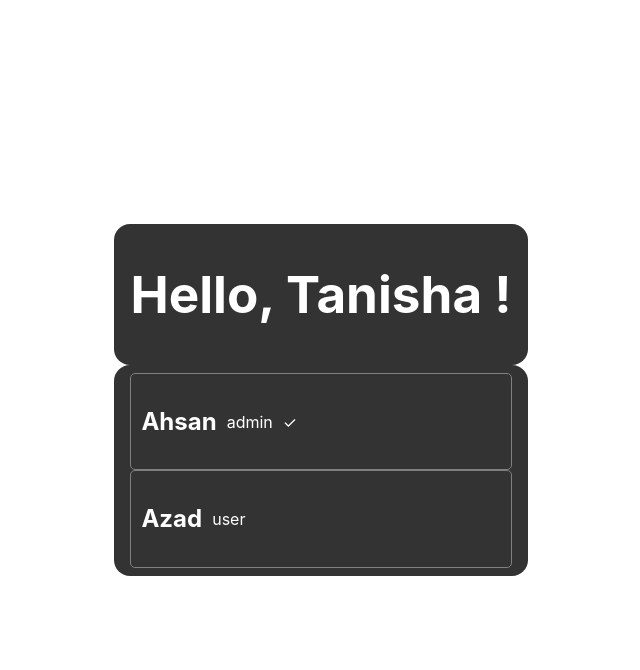
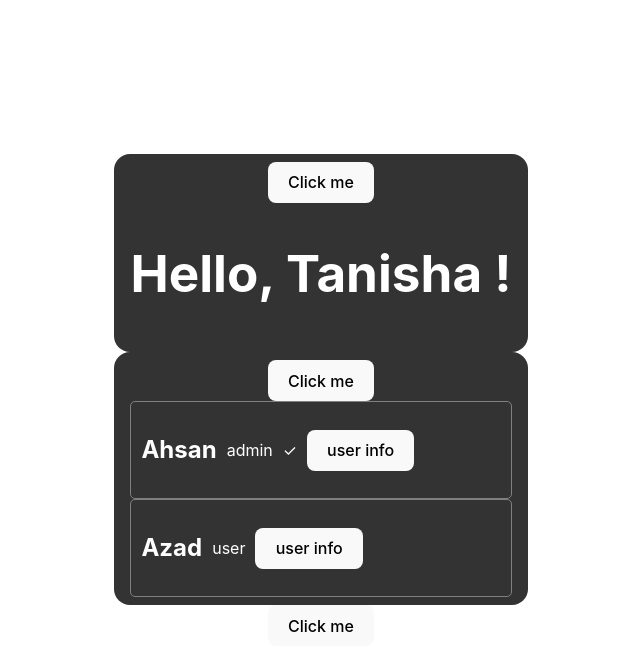
Before and after one commit to tanisha060307/react_learning, a React (Vite) app in the folder typescript-learning/react-app/: page / in a window 1280 px wide. Shown: the top 670 px of the page, without its empty margins (319-959 px from the left). Built offline with nearby package versions, Linux system fonts and the light colour scheme.

Commit message:
used the user info in card and learned event handler about the button click notification

```diff
--- a/typescript-learning/react-app/src/App.tsx
+++ b/typescript-learning/react-app/src/App.tsx
@@ -1,8 +1,10 @@
 import "./App.css";
-import Message from "./Message";
+
 import {Welcome} from "./welcome";
 import {UserCard} from "./UserCard";
 import {Card} from "./card";
+import {Button} from "./Button";
+
 function App(){
 
   return (
@@ -14,6 +16,7 @@ function App(){
      <UserCard name='Ahsan' role='admin' verified={true} />
     <UserCard name='Azad' role='user' verified={false} />
     </Card>
+    <Button />
   </>
   );
 }
--- /dev/null
+++ b/typescript-learning/react-app/src/Button.tsx
@@ -0,0 +1,11 @@
+export const Button = () => {
+
+const handleClick = () => {
+alert ('Button clicked!');
+};
+
+
+
+  return <button onClick={handleClick}>Click me</button>;
+
+};
--- a/typescript-learning/react-app/src/UserCard.tsx
+++ b/typescript-learning/react-app/src/UserCard.tsx
@@ -17,6 +17,7 @@ return (
 <h2>{name}</h2>
 <p>{role}</p>
 {verified && <span>✓</span>}
+<button> user info </button>
 </div>
 );
 }
--- a/typescript-learning/react-app/src/card.tsx
+++ b/typescript-learning/react-app/src/card.tsx
@@ -1,4 +1,10 @@
+import { Button } from "./Button";
+
+
 export const Card=({ children }:React.PropsWithChildren) =>{
-return <div className="card">{children}
-</div>;
+return (<div className="card">
+   <Button />
+    <section> {children} </section>
+</div>
+);
 };
```
